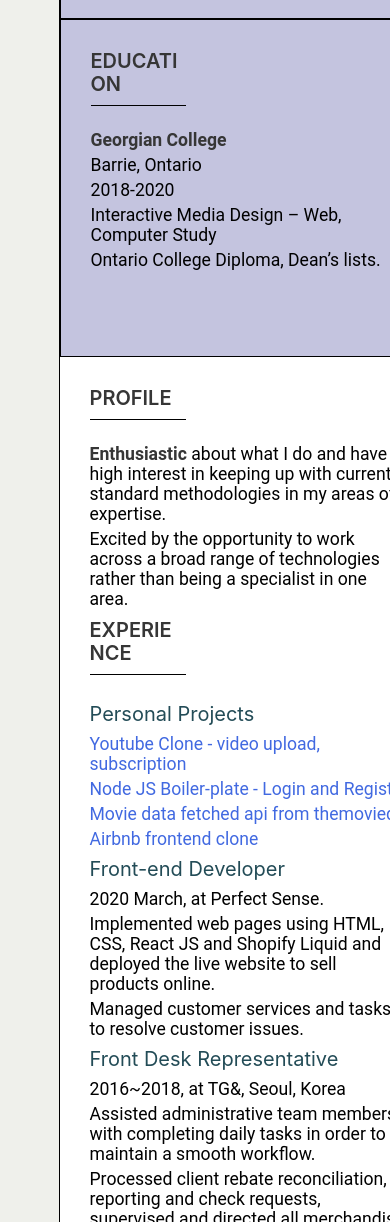
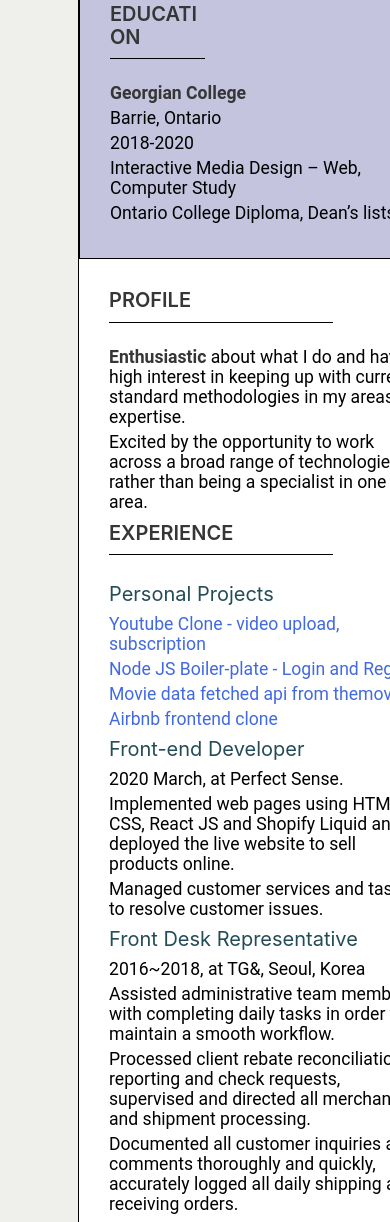
Before and after one commit to iankim2280/resume, a website: page index.html in a window 390 px wide. Shown: the part 1198-2420 px from the top of the page. Drawn offline with Linux system fonts and the light colour scheme.

Commit message:
changed width

```diff
--- a/sass/styles.scss
+++ b/sass/styles.scss
@@ -53,7 +53,7 @@ body {
 }
 .container {
   // display: flex;
-  max-width: 70vw;
+  max-width: 60vw;
   margin-top: 50px;
   margin-bottom: 50px;
   .mainContainer {
@@ -170,7 +170,7 @@ body {
         .grid-container {
           display: grid;
           grid-template-columns: 1fr;
-          grid-template-rows: repeat(6, 1fr);
+          grid-template-rows: repeat(7, 1fr);
           grid-column-gap: 0px;
           grid-row-gap: 0px;
           .grid1 {
@@ -183,7 +183,7 @@ body {
             grid-area: 3 / 1 / 4 / 2;
           }
           .grid4 {
-            grid-area: 4 / 1 / 7 / 2;
+            grid-area: 4 / 1 / 8 / 2;
           }
         }
       }
```
Also changed, not shown: css/styles.css.
